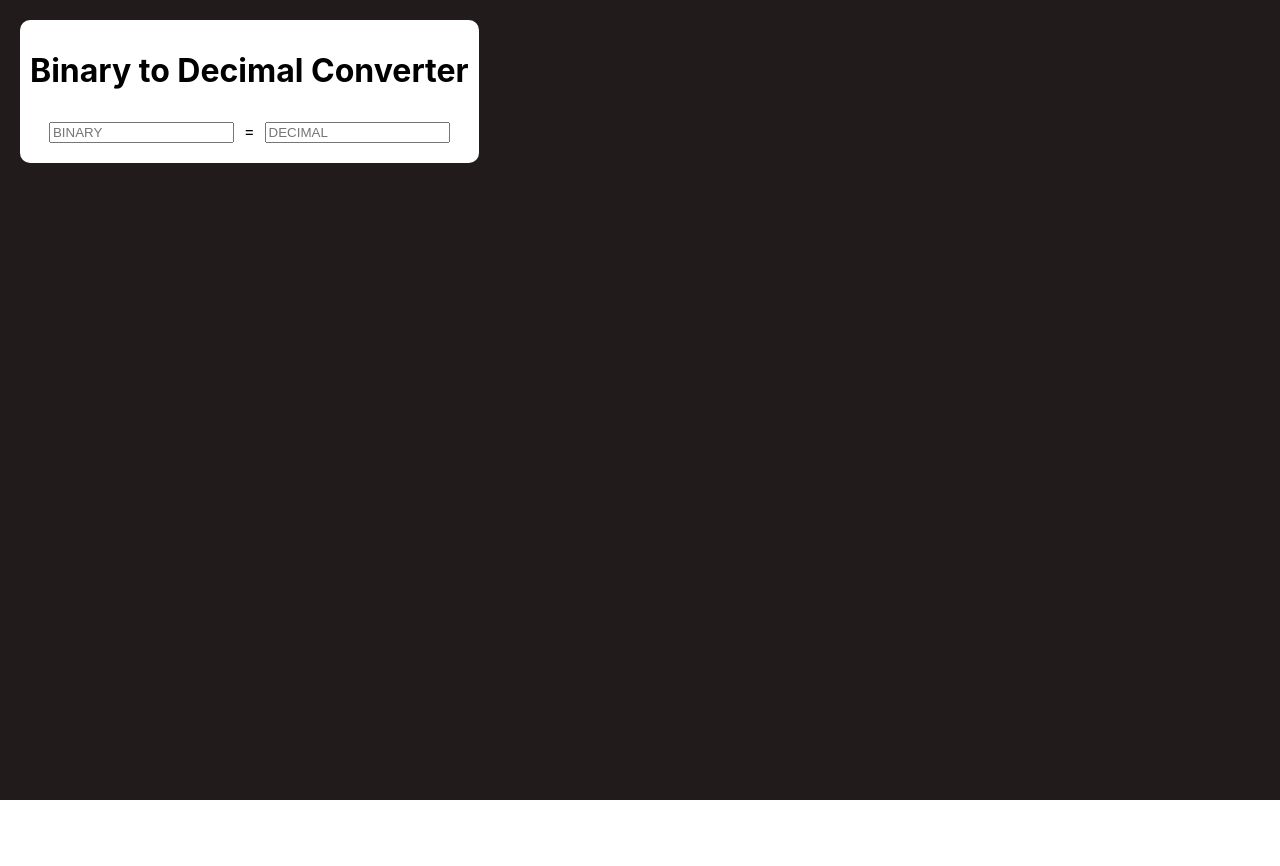
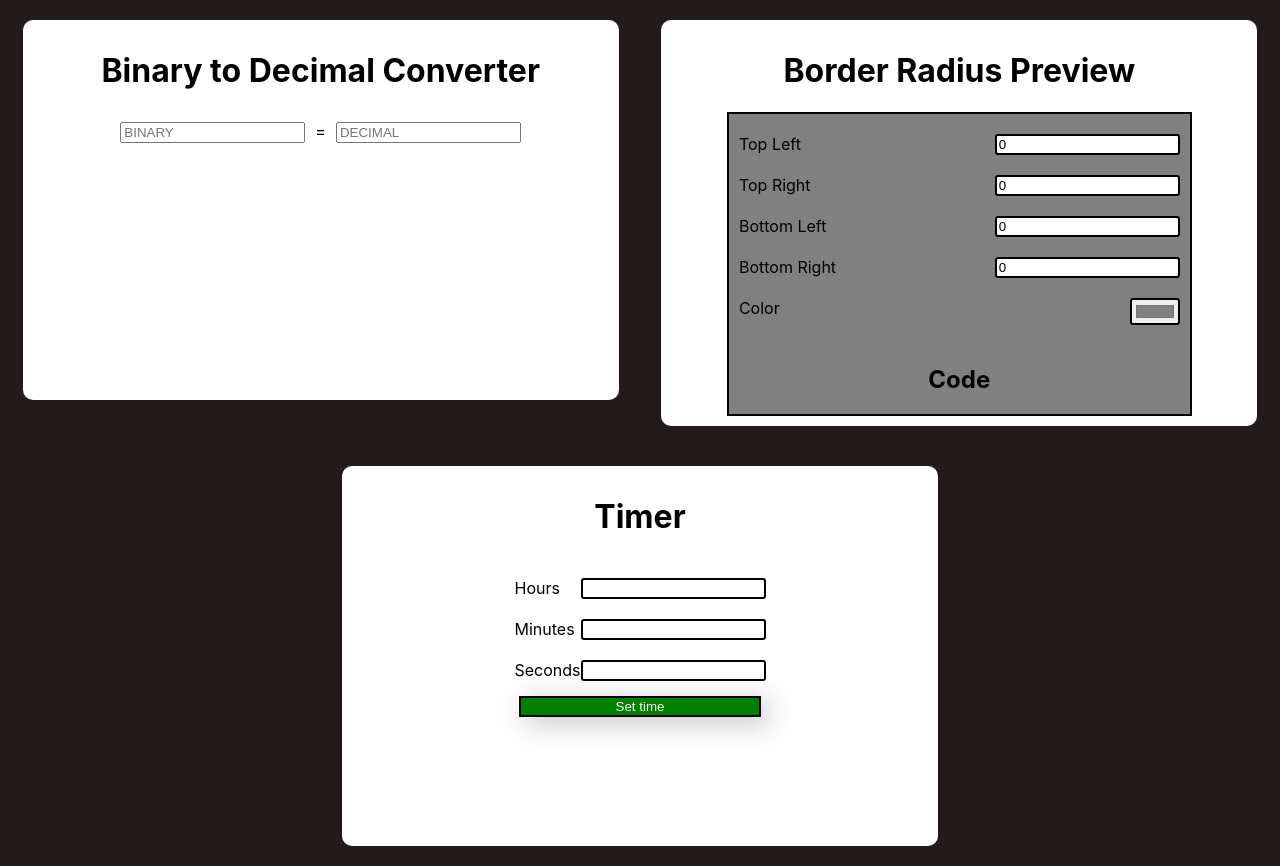
Before and after one commit to patbied/react-difficulty-project, a React (Create React App) app: page / in a window 1280 px wide. Before the commit the page ends 800 px from the top, so only its background shows below. Built offline with nearby package versions, Linux system fonts and the light colour scheme.

Commit message:
Done with Border radius preview and almost done with basic clock

```diff
--- a/src/App.css
+++ b/src/App.css
@@ -1,8 +1,8 @@
 .App {
   display: flex;
   background-color: rgb(34, 27, 27);
-  height: 100vh;
+  min-height: 100vh;
   flex-flow: row wrap;
-  justify-content: space-between;
+  justify-content: space-evenly;
   align-items: flex-start;
 }
--- a/src/App.js
+++ b/src/App.js
@@ -1,12 +1,21 @@
 import './App.css';
 import Card from './ui/Card'
 import BinaryToDecimal from './components/BinaryToDecimal';
+import BorderRadiusPreview from './components/BorderRadiusPreview';
+import Timer from './components/Timer';
 function App() {
   return (
     <div className="App">
       <Card title="Binary to Decimal Converter">
         <BinaryToDecimal/>
       </Card>
+      <Card title="Border Radius Preview">
+        <BorderRadiusPreview/>
+      </Card>
+      <Card title="Timer">
+        <Timer hours={1} minutes={0} seconds={2}/>
+      </Card>
+
 
 
     </div>
--- /dev/null
+++ b/src/components/BorderRadiusPreview.js
@@ -0,0 +1,52 @@
+import { useState } from "react"
+import Form from "../ui/Form"
+import '../styles/Common.css'
+const BorderRadiusPreview = () => {
+    const [borderRadiusState, setBorderRadiusState] = useState({
+        topLeft: 0,
+        topRight: 0,
+        bottomLeft: 0,
+        bottomRight: 0,
+        color: '#808080'
+
+    })
+
+
+    const changeBorderRadius = (e) => {
+        setBorderRadiusState(prevState => ({...prevState, [e.target.name]: e.target.value}))
+    }
+
+    return <>
+    <div style={{borderRadius: `${borderRadiusState.topLeft}px ${borderRadiusState.topRight}px ${borderRadiusState.bottomRight}px ${borderRadiusState.bottomLeft}px`, backgroundColor: borderRadiusState.color, width: '80%', border: '2px solid black' }}>
+    <Form>
+        <div className="form-div">
+        <label htmlFor="topLeft">Top Left</label>
+        <input className="form-input" id="topLeft" onChange={changeBorderRadius} name="topLeft" type="text" value={borderRadiusState.topLeft}></input>
+        </div>
+        <div className="form-div">
+        <label htmlFor="topRight">Top Right</label>
+        <input className="form-input" id="topRight" onChange={changeBorderRadius} name="topRight" type="text" value={borderRadiusState.topRight}></input>
+        </div>
+        <div className="form-div">
+        <label htmlFor="bottomLeft">Bottom Left</label>
+        <input className="form-input" id="bottomLeft" onChange={changeBorderRadius} name="bottomLeft"  type="text" value={borderRadiusState.bottomLeft}></input>
+        </div>
+        <div className="form-div">
+        <label htmlFor="bottomRight">Bottom Right</label>
+        <input className="form-input" id="bottomRight" onChange={changeBorderRadius} name="bottomRight" type="text" value={borderRadiusState.bottomRight}></input>
+        </div>
+        <div className="form-div">
+        <label htmlFor="color">Color</label>
+        <input className="form-input" id="color" onChange={changeBorderRadius} name="color" type="color" value={borderRadiusState.color}></input>
+        </div>
+    </Form>
+
+    <div className="centered-content">
+    <h2>Code</h2>
+    <p></p>
+    </div>
+
+    </div>
+    </>
+}
+export default BorderRadiusPreview
--- /dev/null
+++ b/src/components/Timer.js
@@ -0,0 +1,98 @@
+import { useEffect, useState } from "react"
+import Button from "../ui/Button"
+import Form from "../ui/Form"
+import '../styles/Common.css'
+
+const Timer = (props) => {
+
+    const [hours, setHours] = useState(props.hours)
+    const [minutes, setMinutes] = useState(props.minutes)
+    const [seconds, setSeconds] = useState(props.seconds)
+    const [completed, setCompleted] = useState(true)
+    const [timerState, setTimerState] = useState(0)
+    const switchTimerState = () => {
+        if (timerState === 1){
+            setTimerState(0)
+        } else if (timerState === 0){
+            setTimerState(1)
+        }
+    }
+    const resetTimer = () => {
+        setHours(0)
+        setMinutes(0)
+        setSeconds(0)
+        setTimerState(0)
+        setCompleted(true)
+    }
+    const startTimer = (e) => {
+        e.preventDefault()
+        setCompleted(false)
+
+    }
+    useEffect(() => {
+        const decreaseTimeInterval = setInterval(() => {
+            if (timerState === 1){
+                if (hours <=0 && minutes <=0 && seconds <=0 ){
+                    return
+                } else {
+                setSeconds((prevSeconds) => prevSeconds-1)
+                if (hours >= 1 && minutes <= 0 && seconds <= 0){
+                    setHours(prevHours => prevHours-1)
+                    setMinutes(59)
+                    setSeconds(59)
+                    console.log("top")
+                }
+                else if (seconds <= 0){
+                    setMinutes(prevMins => prevMins-1)
+                    setSeconds(59)
+                    console.log("bottom")
+                }
+
+
+            }}
+
+        }, 1000);
+
+
+        return () => {
+            console.log("clean up")
+            clearInterval(decreaseTimeInterval)
+
+        }
+    },[timerState, hours,minutes,seconds])
+
+    if (completed){
+        return (
+            <>
+            <Form>
+        <div className="form-div">
+        <label htmlFor="Hours">Hours</label>
+        <input className="form-input" id="Hours" name="Hours" type="text"></input>
+        </div>
+        <div className="form-div">
+        <label htmlFor="Hours">Minutes</label>
+        <input className="form-input" id="Minutes" name="Minutes" type="text"></input>
+        </div>
+        <div className="form-div">
+        <label htmlFor="Hours">Seconds</label>
+        <input className="form-input" id="Seconds" name="Seconds" type="text"></input>
+        </div>
+        <Button onClick={startTimer}>Set time</Button>
+        </Form>
+            </>
+            )
+    }
+    else if (!completed){
+        return (
+            <>
+
+            <p>{hours<10 ? '0'+hours : hours}:{minutes<10 ? '0'+minutes : minutes}:{seconds < 10 ? '0'+seconds : seconds}</p>
+            {timerState === 0 && !completed ? <Button onClick={switchTimerState}>Start</Button> : <Button onClick={switchTimerState}>Stop</Button>}
+            {timerState === 0  && <Button onClick={resetTimer}>Restart</Button>}
+            </>
+        )
+    }
+
+}
+
+export default Timer
--- a/src/index.js
+++ b/src/index.js
@@ -6,7 +6,7 @@ import App from './App';
 
 const root = ReactDOM.createRoot(document.getElementById('root'));
 root.render(
-  <React.StrictMode>
+
     <App />
-  </React.StrictMode>
+
 );
--- a/src/styles/Card.css
+++ b/src/styles/Card.css
@@ -7,4 +7,6 @@
     display: flex;
     flex-flow: column wrap;
     align-items: center;
+    min-width: 45vw;
+    min-height: 45vh;
 }
--- /dev/null
+++ b/src/styles/Common.css
@@ -0,0 +1,4 @@
+.centered-content {
+    display: flex;
+    justify-content: center;
+}
--- /dev/null
+++ b/src/styles/Form.css
@@ -0,0 +1,15 @@
+.flex-form {
+    display: flex;
+    flex-flow: column wrap;
+    padding: 10px;
+
+}
+.form-div {
+    display: flex;
+    justify-content: space-between;
+    margin: 10px 0px 10px 0px;
+}
+.form-input {
+    border-radius: 3px;
+    border: 2px solid black;
+}
--- /dev/null
+++ b/src/styles/button.css
@@ -0,0 +1,9 @@
+.button-class {
+    border: 2px solid black;
+    margin: 5px;
+    color: white;
+    background-color: green;
+    box-shadow: 7px 6px 28px 1px rgba(0, 0, 0, 0.24);
+    transition: 200ms;
+    min-width: 20%;
+}
--- /dev/null
+++ b/src/ui/Button.js
@@ -0,0 +1,6 @@
+import '../styles/button.css'
+const Button = props => {
+    return <button className="button-class" onClick={props.onClick}>{props.children}</button>
+}
+
+export default Button
--- /dev/null
+++ b/src/ui/Form.js
@@ -0,0 +1,10 @@
+import '../styles/Form.css'
+const Form = (props) => {
+    return (
+        <form className="flex-form">
+            {props.children}
+        </form>
+    )
+}
+
+export default Form
```
Also changed, not shown: 1 other file (tests, documents, lock files or other folders).
